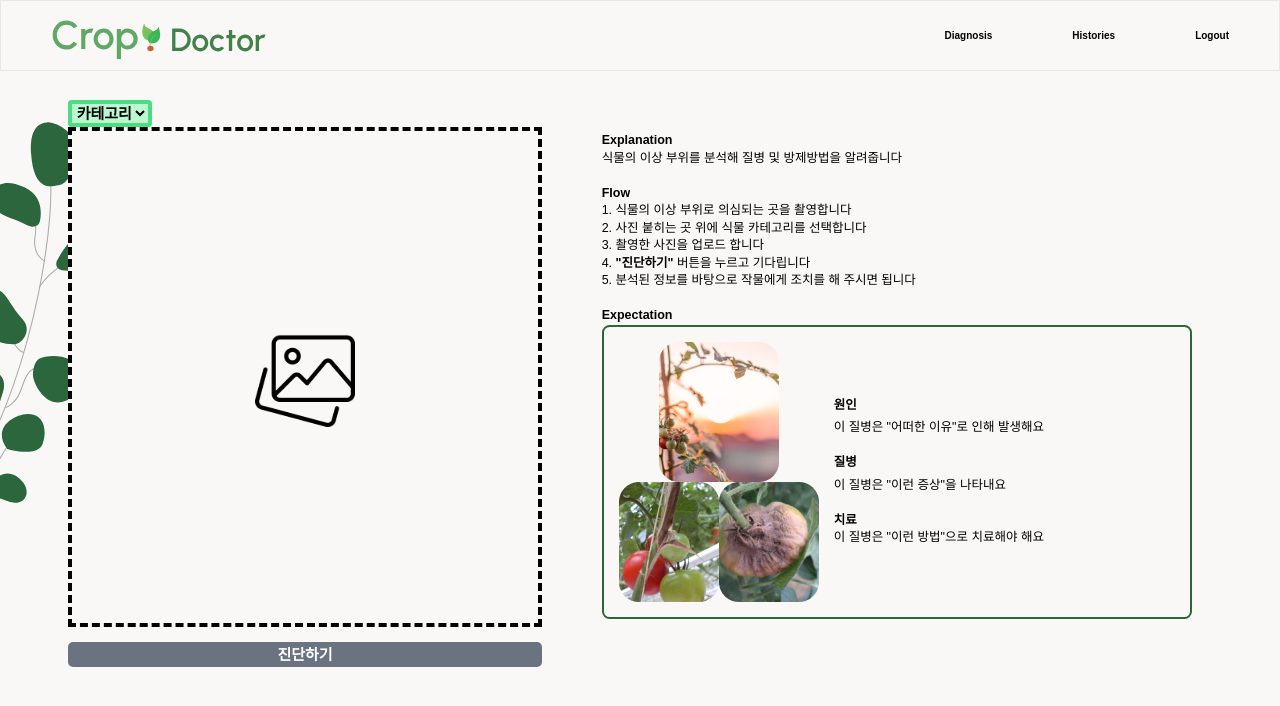
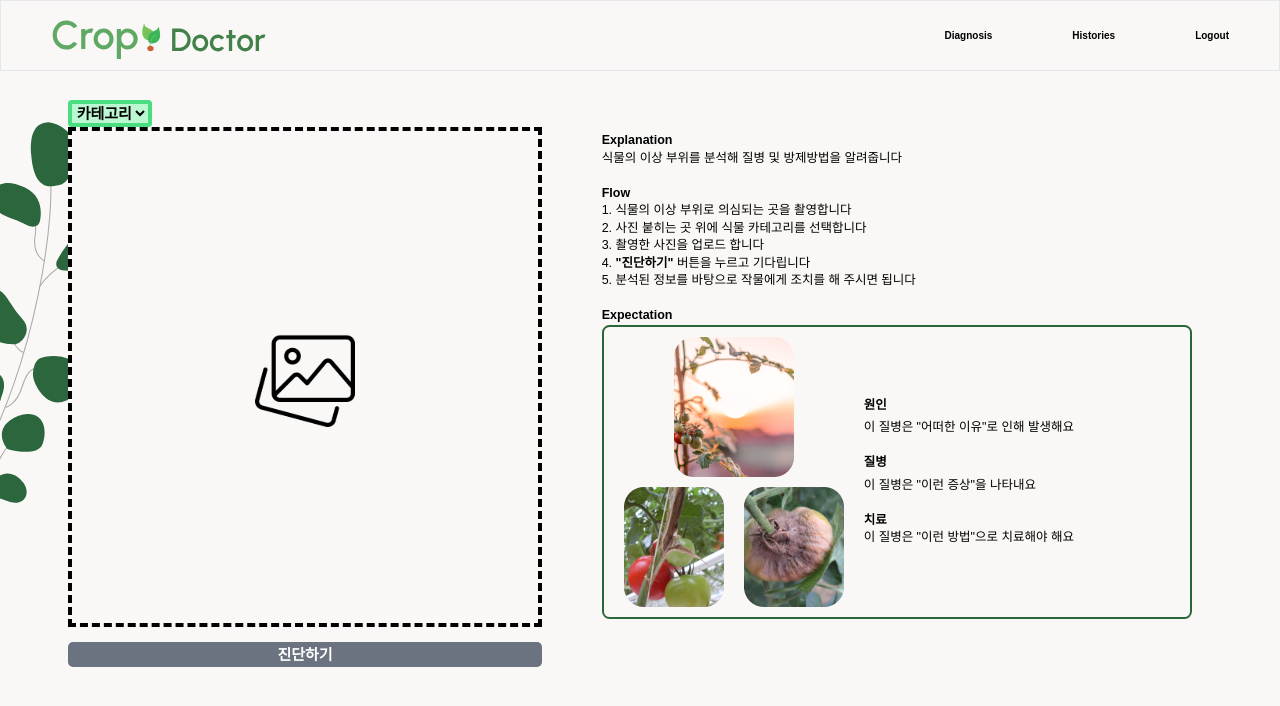
Before and after one commit to S-V-23-BootCamp-Team-F/frontend, a React (Vite) app: page / in a window 1280 px wide. Shown: the top 706 px of the page. Built offline with nearby package versions, Linux system fonts and the light colour scheme.

Commit message:
design : Expectation 사진 간격 늘리기

```diff
--- a/src/pages/MainPage.tsx
+++ b/src/pages/MainPage.tsx
@@ -196,6 +196,7 @@ const MainPage = () => {
             className=" mt-[62px] ml-12 pb-40 text-3xl md:ml-20 lg:ml-12 lg:h-[700px] lg:w-1/2 xl:text-xl"
           >
             <>
+              <div className="mr-24 md:mr-40 lg:mr-12 xl:mr-20">
                 <b>Explanation</b> <br />
                 식물의 이상 부위를 분석해 질병 및 방제방법을 알려줍니다
                 <br />
@@ -205,8 +206,10 @@ const MainPage = () => {
                 2. 사진 붙히는 곳 위에 식물 카테고리를 선택합니다 <br />
                 3. 촬영한 사진을 업로드 합니다 <br />
                 4. <b>&quot;진단하기&quot;</b> 버튼을 누르고 기다립니다 <br />
-              5. 분석된 정보를 바탕으로 작물에게 조치를 해 주시면 됩니다 <br />
+                5. 분석된 정보를 바탕으로 작물에게 조치를 해 주시면 됩니다{" "}
                 <br />
+                <br />
+              </div>
             </>
             <>
               <b>Expectation</b>
@@ -214,12 +217,12 @@ const MainPage = () => {
                 id="expectation-wrap"
                 className="mr-24 box-border flex flex-row rounded-xl border-2 border-button md:mr-40 lg:mr-12 xl:mr-20"
               >
-                <div className="w-1/2 p-6 sm:w-fit">
-                  <div className="flex justify-center">
+                <div className="w-1/2 px-4 sm:w-fit">
+                  <div className="flex justify-center p-4">
                     <img src={example1} />
                   </div>
-                  <div className="flex w-1/2 flex-row sm:w-fit">
-                    <img src={example2} />
+                  <div className="flex w-1/2 flex-row px-4 pb-4 sm:w-fit">
+                    <img src={example2} className=" mr-8" />
                     <img src={example3} />
                   </div>
                 </div>
```
Lines whose indentation alone changed are shown as unchanged.
